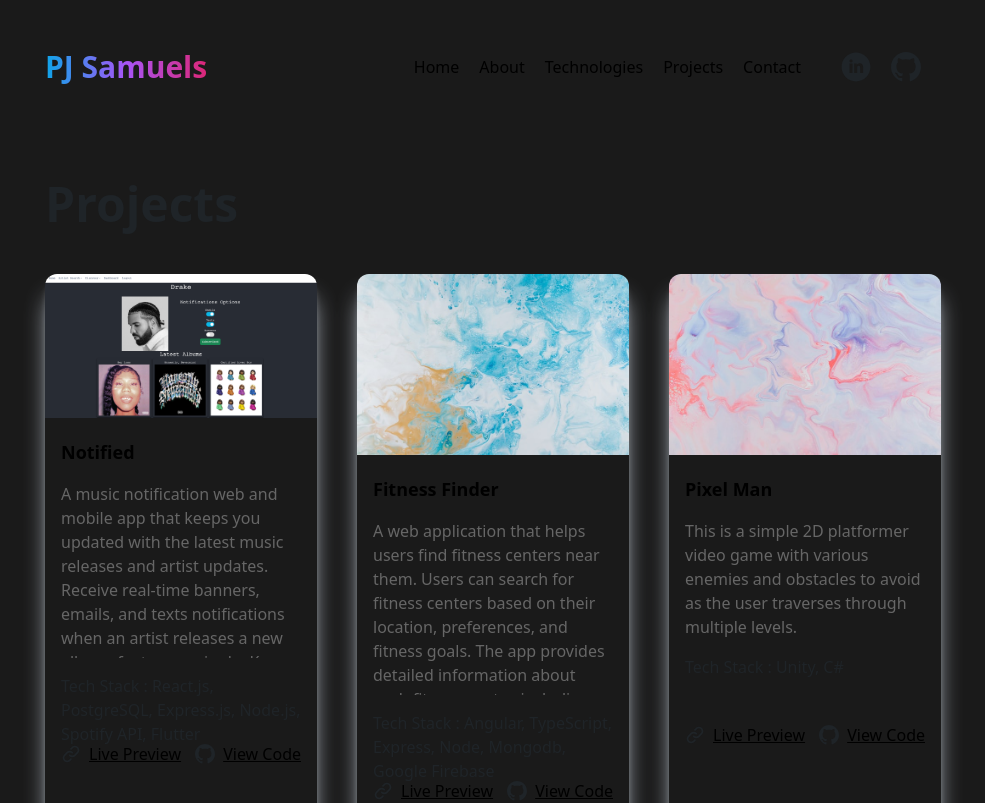
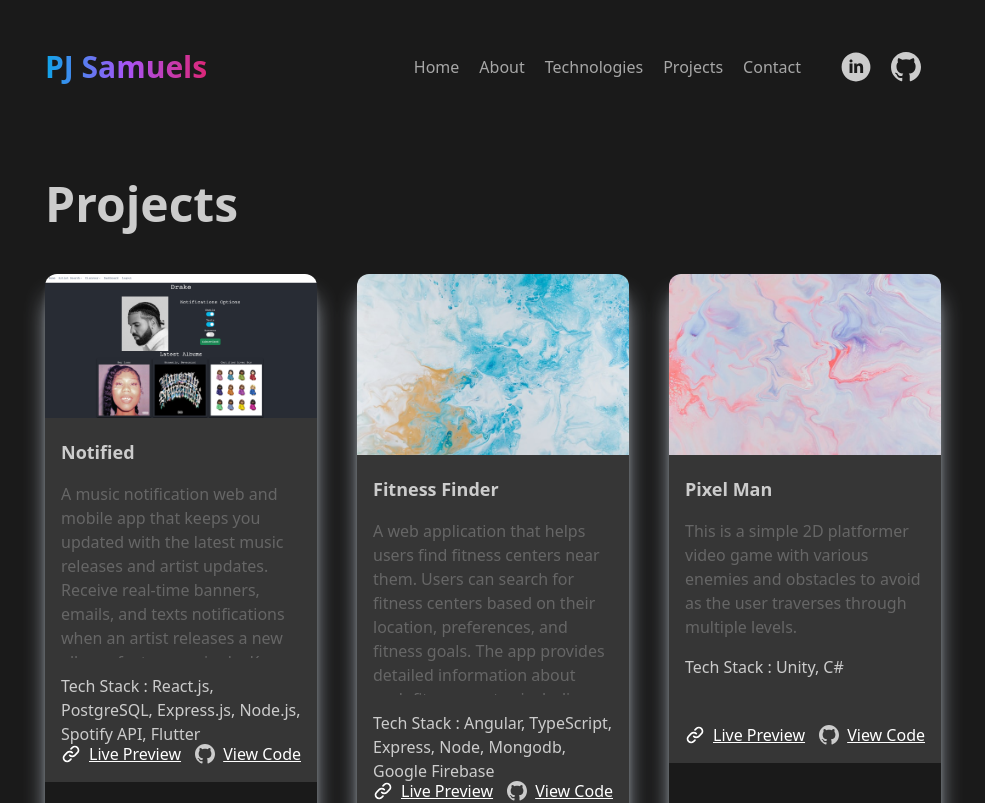
Before and after one commit to PJ-Samuels/portfolio, a React (Vite) app: page /portfolio2/projects in a window 1280 px wide. Shown: the top 803 px of the page, without its empty margins (147-1132 px from the left). Built offline with nearby package versions, Linux system fonts and the light colour scheme.

Commit message:
dark implementation

```diff
--- a/src/Components/Header.jsx
+++ b/src/Components/Header.jsx
@@ -18,7 +18,7 @@ function Header() {
         </NavLink>
         <div onClick={toggleClass} className="cursor-pointer">
           <svg
-            className="stroke-dark-heading dark:stroke-white md:hidden"
+            className="stroke-white md:hidden"
             width="25"
             height="20"
             viewBox="0 0 16 13"
@@ -35,7 +35,7 @@ function Header() {
         </div>
       </div>
       <nav className={` ${!isOpen ? "hidden" : null} text-center md:flex justify-between`}>
-        <ul className="dark:text-light-content font-medium md:flex items-center md:space-x-5 md:mr-10">
+        <ul className="text-light-content font-medium md:flex items-center md:space-x-5 md:mr-10">
           <li className="pb-1 md:pb-0">
             <NavLink to="/portfolio2/" onClick={toggleClass}>
               Home
@@ -80,7 +80,7 @@ function Header() {
           <li>
             <a href={linkdein} target="_blank" rel="noreferrer noopener">
               <svg
-                className="dark:fill-light-heading fill-dark-heading"
+                className="fill-light-heading fill-dark-heading"
                 width="30"
                 height="30"
                 viewBox="0 0 30 30"
@@ -94,7 +94,7 @@ function Header() {
           <li>
             <a href={github} target="_blank" rel="noreferrer noopener">
               <svg
-                className="dark:fill-light-heading fill-dark-heading"
+                className="fill-light-heading fill-dark-heading"
                 width="30"
                 height="30"
                 viewBox="0 0 30 30"
--- a/src/Components/Project.jsx
+++ b/src/Components/Project.jsx
@@ -4,16 +4,17 @@ function Project({ title, image, description, techstack, previewLink, githubLink
   return (
     <article className="rounded-xl mt-10 overflow-hidden shadow-xl shadow-slate-300 dark:shadow-slate-900">
       <img src={image} alt="" loading="lazy" />
-      <div className="dark:bg-dark-card p-4">
-        <h1 className="dark:text-light-heading font-semibold text-lg pt-1">{title}</h1>
+      <div className="bg-dark-card p-4">
+        <h1 className="text-light-heading font-semibold text-lg pt-1">{title}</h1>
         <p className="text-content pt-4 font-light max-h-48 overflow-y-auto">{description}</p>
-        <h3 className="text-dark-heading dark:text-light-heading font-medium pt-4 h-16">
+        <h3 className="text-light-heading font-medium pt-4 h-16">
           Tech Stack : <span className="font-light">{techstack}</span>
         </h3>
         <div className="flex justify-between items-center mt-5">
           <div className="flex items-center">
             <svg
-              className="stroke-dark-heading dark:stroke-white inline-block min-w-fit"
+            //stroke-dark-heading dark:
+              className="stroke-white inline-block min-w-fit"
               width="20"
               height="20"
               viewBox="0 0 20 20"
@@ -37,14 +38,14 @@ function Project({ title, image, description, techstack, previewLink, githubLink
               href={previewLink}
               target="_blank"
               rel="noreferrer noopener"
-              className="underline pl-2 font-light dark:text-white"
+              className="underline pl-2 font-light text-white"
             >
               Live Preview
             </a>
           </div>
           <div className="flex items-center">
             <svg
-              className="dark:fill-light-heading fill-dark-heading inline-block min-w-fit"
+              className="fill-light-heading fill-dark-heading inline-block min-w-fit"
               width="20"
               height="20"
               viewBox="0 0 20 20"
@@ -62,7 +63,7 @@ function Project({ title, image, description, techstack, previewLink, githubLink
               href={githubLink}
               target="_blank"
               rel="noreferrer noopener"
-              className="underline pl-2 font-light dark:text-white"
+              className="underline pl-2 font-light text-white"
             >
               View Code
             </a>
--- a/src/Pages/About.jsx
+++ b/src/Pages/About.jsx
@@ -4,15 +4,15 @@ import { personalDetails, workDetails, eduDetails } from "../Details";
 
 function About() {
   return (
-    <main className="container mx-auto max-width pt-10 pb-20 dark">
+    <main className="container mx-auto max-width pt-10 pb-20">
       <section>
-        <h1 className="text-2xl text-dark-heading dark:text-light-heading md:text-4xl xl:text-5xl xl:leading-tight font-bold">
+        <h1 className="text-2xl text-light-heading md:text-4xl xl:text-5xl xl:leading-tight font-bold">
           About Me
         </h1>
         <p className="text-content py-8 lg:max-w-3xl">{personalDetails.about}</p>
       </section>
       <section>
-        <h1 className="text-2xl text-dark-heading dark:text-light-heading md:text-4xl xl:text-5xl xl:leading-tight font-bold">
+        <h1 className="text-2xl text-light-heading md:text-4xl xl:text-5xl xl:leading-tight font-bold">
           Work Experience
         </h1>
         {React.Children.toArray(
@@ -28,7 +28,7 @@ function About() {
         )}
       </section>
       <section>
-        <h1 className="text-2xl pt-10 text-dark-heading dark:text-light-heading md:text-4xl xl:text-5xl xl:leading-tight font-bold">
+        <h1 className="text-2xl pt-10 text-light-heading md:text-4xl xl:text-5xl xl:leading-tight font-bold">
           Education
         </h1>
         {React.Children.toArray(
--- a/src/Pages/Contact.jsx
+++ b/src/Pages/Contact.jsx
@@ -4,8 +4,8 @@ import { contactDetails } from "../Details";
 function Contact() {
   const { email, phone } = contactDetails;
   return (
-    <main className="container mx-auto max-width section dark">
-      <h1 className="text-center text-2xl md:text-3xl lg:text-6xl text-dark-heading dark:text-light-heading font-semibold md:font-bold">
+    <main className="container mx-auto max-width section">
+      <h1 className="text-center text-2xl md:text-3xl lg:text-6xl text-light-heading font-semibold md:font-bold">
         For any questions you can contact me @
       </h1>
       <h3 className="text-center text-3xl md:text-4xl lg:text-6xl text-gradient font-semibold md:font-bold pt-5 md:pt-10 md:pb-6">
--- a/src/Pages/Home.jsx
+++ b/src/Pages/Home.jsx
@@ -57,26 +57,23 @@ function Home() {
   }, []);
 
   return (
-    <main className="container mx-auto max-width section flex flex-col md:flex-row justify-center items-center">
+  <main className="container mx-auto max-width section flex flex-col md:flex-row justify-center items-center">
       <div className="text-center md:text-left md:w-1/2">
         <h1
           ref={h11}
-          className="text-2xl text-white md:text-4xl xl:text-5xl xl:leading-tight font-bold"
-          style={{ color: "white" }}
+          className="text-2xl text-light-heading md:text-4xl xl:text-5xl xl:leading-tight font-bold"
         >
-          Hi, My name is<br />
+          Hi, My name is<br/>
         </h1>
         <h1
           ref={h12}
           className="text-2xl bg-clip-text bg-gradient text-transparent md:text-4xl xl:text-5xl xl:leading-tight font-bold"
-          style={{ backgroundClip: "text", backgroundImage: "linear-gradient(to right, #4facfe 0%, #00f2fe 100%)" }}
         >
           {name}
         </h1>
         <h2
           ref={h13}
-          className="text-2xl text-white md:text-4xl xl:text-5xl xl:leading-tight font-bold"
-          style={{ color: "white" }}
+          className="text-2xl text-light-heading md:text-4xl xl:text-5xl xl:leading-tight font-bold"
         >
           {tagline}
         </h2>
@@ -87,7 +84,7 @@ function Home() {
           className="w-2/3 h-2/3 rounded-full object-cover"
           src={img}
           alt="PJ Samuels"
-          style={{ aspectRatio: "1 / 1" }}
+          style={{ aspectRatio: '1 / 1' }}
         />
       </div>
     </main>
--- a/src/Pages/Projects.jsx
+++ b/src/Pages/Projects.jsx
@@ -4,9 +4,9 @@ import { projectDetails } from "../Details";
 
 function Projects() {
   return (
-    <main className="container mx-auto max-width pt-10 mb-20 dark">
+    <main className="container mx-auto max-width pt-10 mb-20 ">
       <section>
-        <h1 className="text-2xl text-dark-heading dark:text-light-heading md:text-4xl xl:text-5xl xl:leading-tight font-bold">
+        <h1 className="text-2xl text-light-heading md:text-4xl xl:text-5xl xl:leading-tight font-bold">
           Projects
         </h1>
         <div className="grid grid-cols-1 md:grid-cols-2 lg:grid-cols-3 gap-x-10">
```
